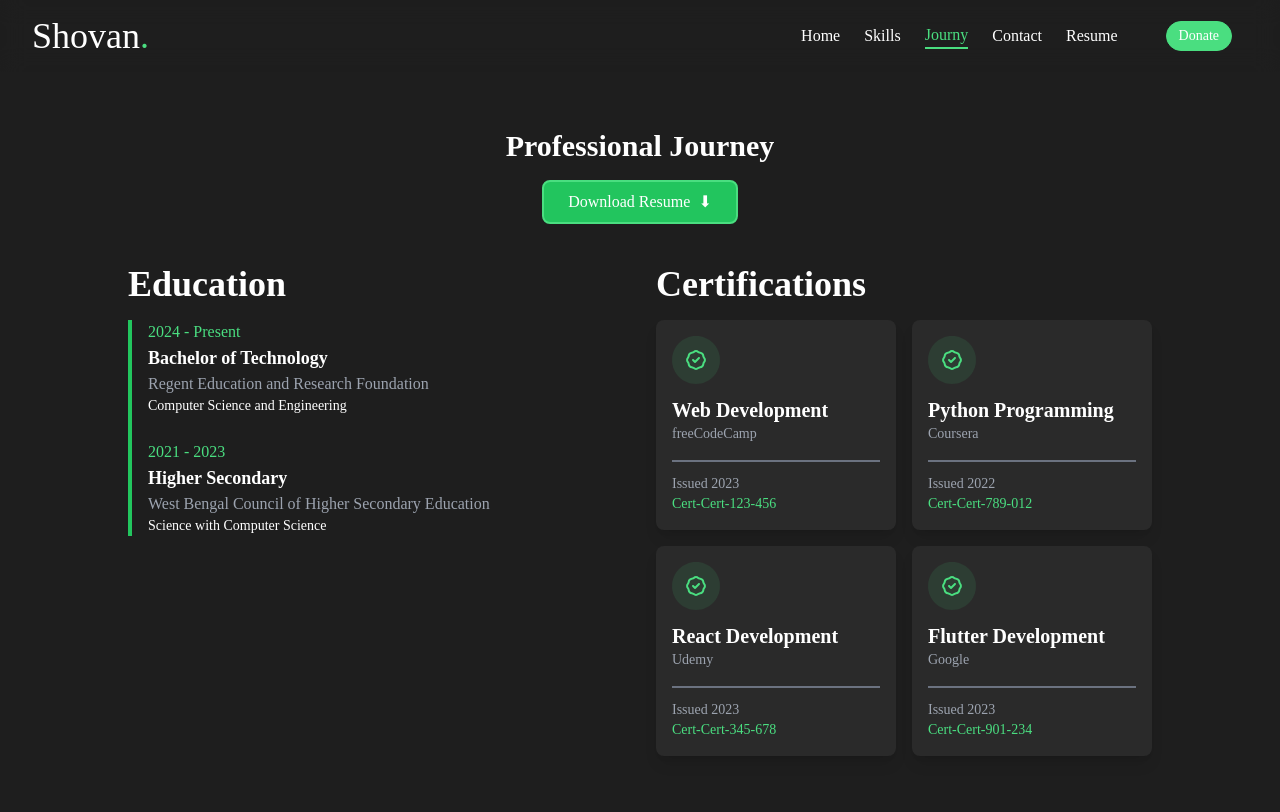
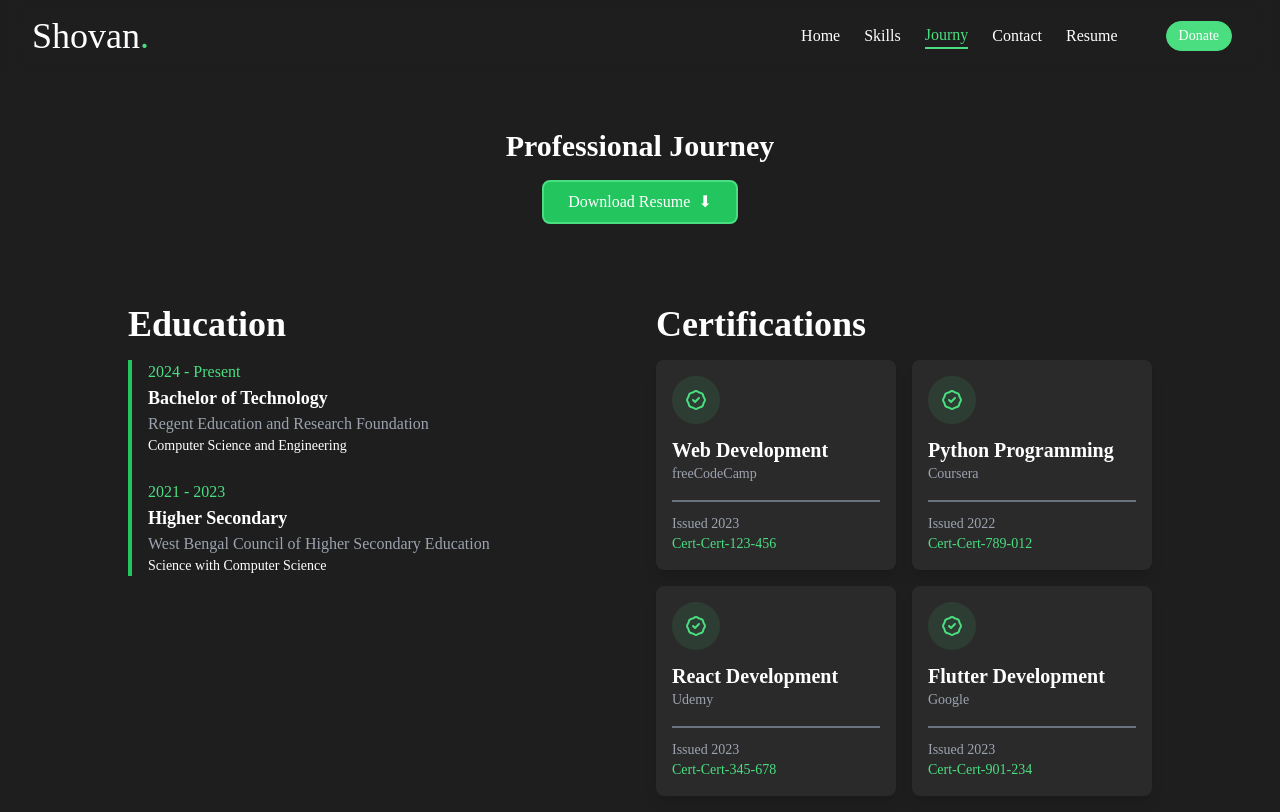
Before and after one commit to shovan04/shovan04, a React (Vite) app: page /journy in a window 1280 px wide. Shown: the top 812 px of the page. Built offline with nearby package versions, Linux system fonts and the light colour scheme; a web font is replaced by a local one.

Commit message:
fix journy pages ui

```diff
--- a/src/components/journy.tsx
+++ b/src/components/journy.tsx
@@ -12,7 +12,7 @@
         </div>
 
         {/* Education & Certifications */}
-        <div className="grid grid-cols-1 md:grid-cols-2 gap-8 mt-10">
+        <div className="grid grid-cols-1 md:grid-cols-2 gap-8 mt-20">
           {/* Education */}
           <div>
             <h3 className="text-4xl font-semibold">Education</h3>
```
